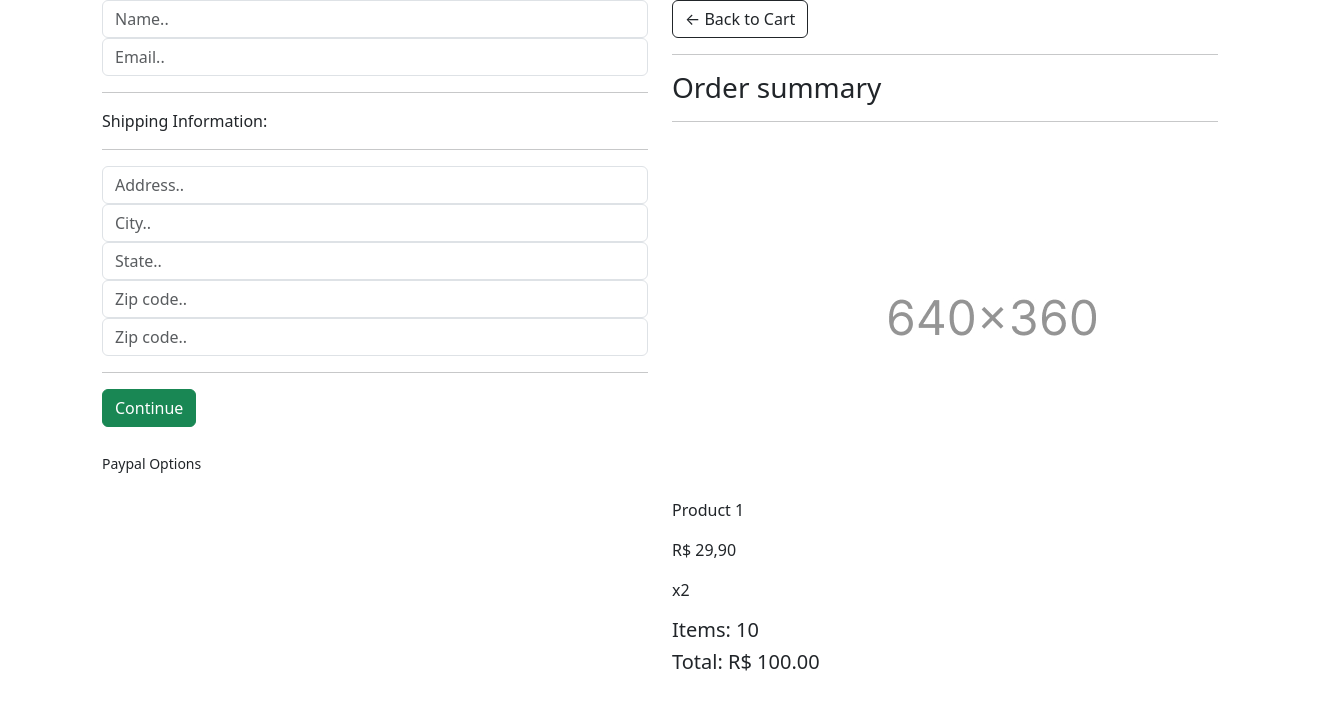
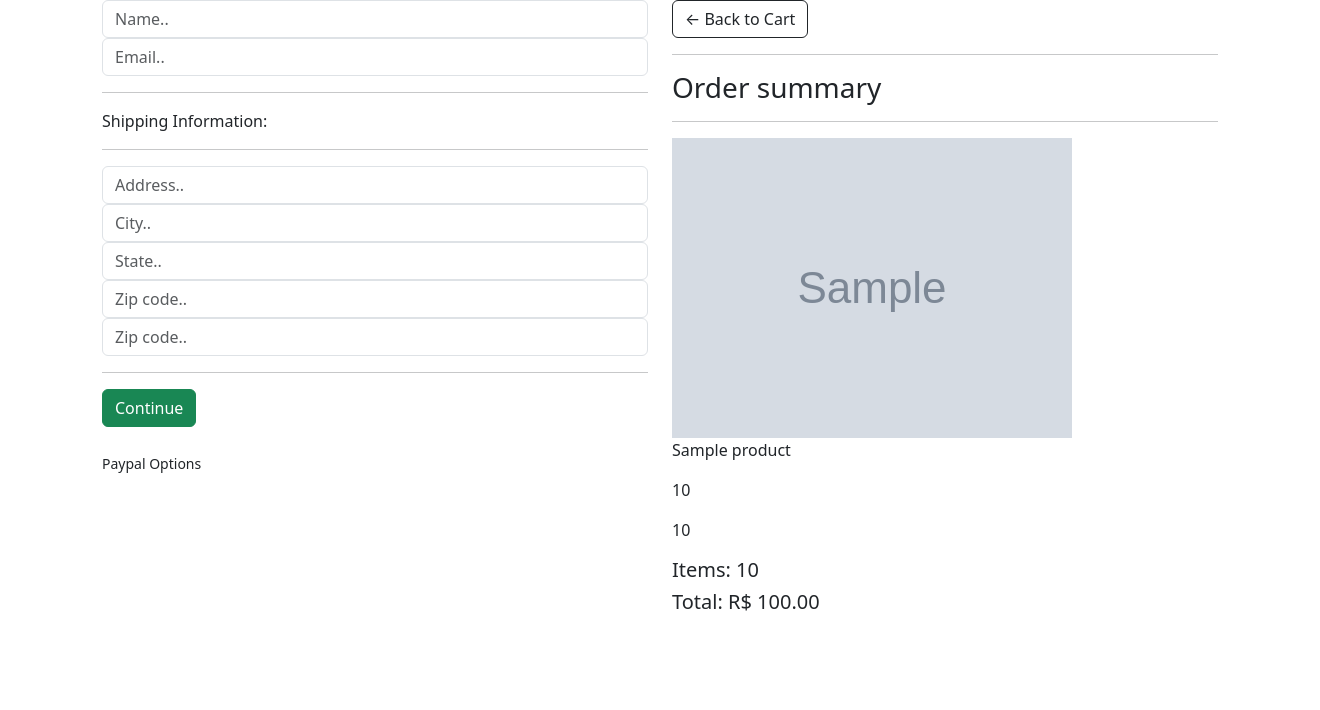
Before and after one commit to WilsonSousajr/bsbox, a Django app: template src/templates/src/checkout.html in a window 1320 px wide. Shown: the part 56-766 px from the top of the page. Run offline with Django 5.2, Linux system fonts and the light colour scheme; tables that the repository leaves empty hold one stand-in row (values such as "Sample post"); the template is opened without the code that fills it: values that come from a table or form of the project are taken from there, most other values are stand-ins (such as "Sample title", 1, 10 or a date in 2020); grey boxes marked "Sample" are stand-in pictures; some libraries are stand-ins or nearby versions.

Commit message:
✨💄 Add: Add products characteristics dynamically, checkout.html

```diff
--- a/src/templates/src/checkout.html
+++ b/src/templates/src/checkout.html
@@ -55,10 +55,10 @@
 
                     {% for item in items %}
                     <div class="cart-row">
-                        <div style="flex:2"><img class="row-image" src="{% static 'src/images/640x360.jpg' %}"></div>
-                        <div style="flex:2"><p>Product 1</p></div>
-                        <div style="flex:1"><p>R$ 29,90</p></div>
-                        <div style="flex:1"><p>x2</p></div>
+                        <div style="flex:2"><img class="row-image" src="{{item.product.imageURL}}"></div>
+                        <div style="flex:2"><p>{{item.product.name}}</p></div>
+                        <div style="flex:1"><p>{{item.product.price}}</p></div>
+                        <div style="flex:1"><p>{{item.product.quantity}}</p></div>
                     </div>
                     {% endfor %}
 
```
